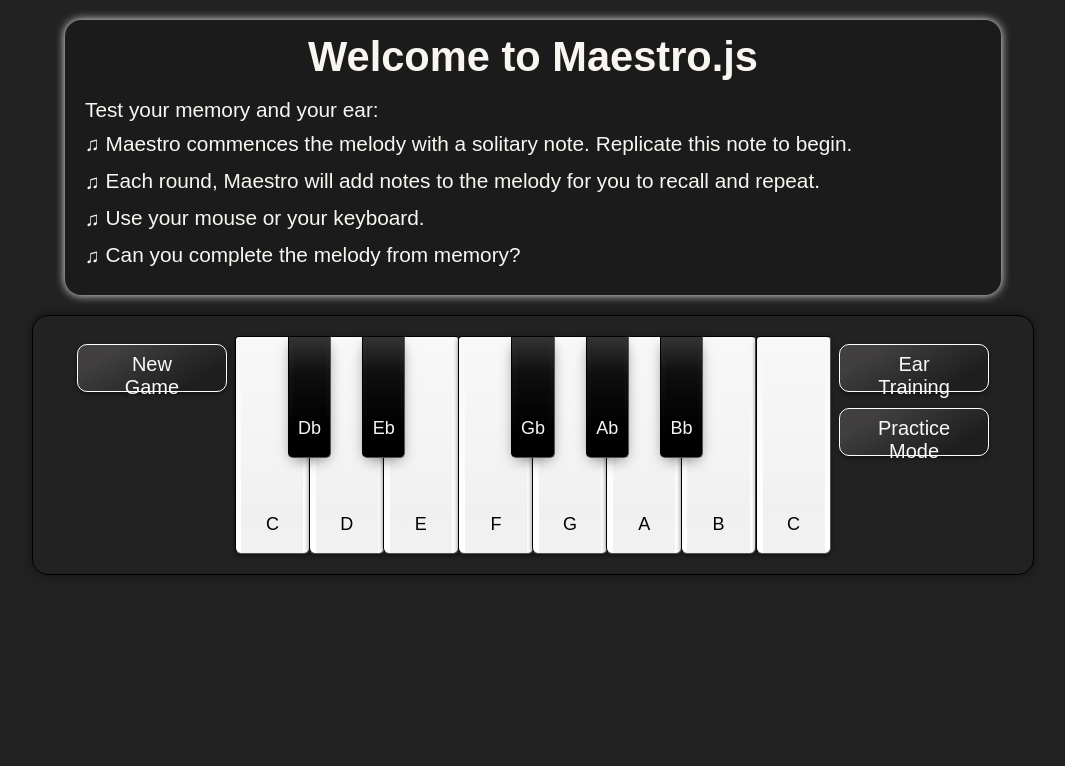
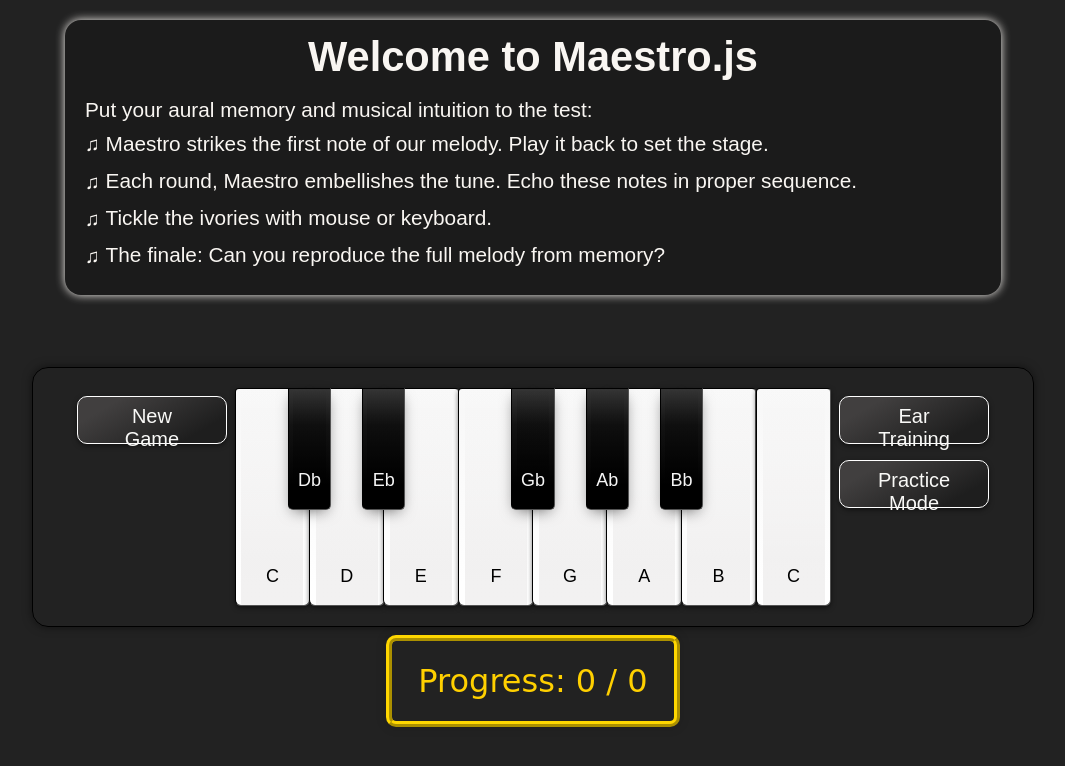
Before and after one commit to LetsGitFunky/Maestro.js, a website built with webpack: page index.html in a window 1280 px wide. Shown: the whole page, without its empty margins (107-1172 px from the left). Built offline with nearby package versions, Linux system fonts and the light colour scheme; files whose address does not match are found by name.

Commit message:
stylized .note-count, rephrase instructions and make .body a grid.

```diff
--- a/index.html
+++ b/index.html
@@ -9,26 +9,31 @@
     <script src="./dist/main.js"></script>
     <!-- <script src="./src/index.js"></script> -->
 
-    <title>Musical Memory Game</title>
+    <title>Maestro.js</title>
   </head>
 
   <body>
-    <div id="message" class="message"></div>
+    <div class="top-section">
 
       <section id="instructions">
         <h2>Welcome to Maestro.js</h2>
-      <p>Test your memory and your ear:</p>
+        <p>Put your aural memory and musical intuition to the test:</p>
         <ul>
-        <li>Maestro commences the melody with a solitary note. Replicate this note to begin.</li>
-        <li>Each round, Maestro will add notes to the melody for you to recall and repeat.</li>
-        <li>Use your mouse or your keyboard.</li>
-        <li>Can you complete the melody from memory?</li>
+          <li>Maestro strikes the first note of our melody. Play it back to set the stage.</li>
+          <li>Each round, Maestro embellishes the tune. Echo these notes in proper sequence.</li>
+          <li>Tickle the ivories with mouse or keyboard. </li>
+          <li>The finale: Can you reproduce the full melody from memory?</li>
         </ul>
       </section>
 
+      <div id="message" class="message"></div>
+    </div>
+
     <div class="piano-container">
       <div id="piano">
+        <div class="button-column">
           <button id="new-game" class="piano-button">New Game</button>
+        </div>
         <div id="C4" class="white-key piano-key"><span id="C4" class="note-name">C</span></div>
         <div id="Db4" class="black-key piano-key"><span id="Db4" class="note-name black-name">Db</span></div>
         <div id="D4" class="white-key piano-key"><span id="D4" class="note-name">D</span></div>
@@ -47,7 +52,12 @@
           <button id="practice-mode" class="piano-button">Practice Mode</button>
         </div>
       </div>
+      <div id="note-count" class="note-count">Progress: 0 / 0</div>
     </div>
+    <!-- <div class="diagram-container">
+      <img id="keyboard-diagram" src="assets/images/Screenshot 2023-05-29 at 8.03.03 PM (2).png" alt="keyboard-diagram">
+    </div> -->
+
   </body>
 
 </html>
--- a/src/scripts/game.js
+++ b/src/scripts/game.js
@@ -31,11 +31,18 @@ export class Game {
         this.isPracticeMode = !this.isPracticeMode;
     }
 
+    updateNoteCount() {
+        const noteCountElement = document.getElementById('note-count');
+        noteCountElement.textContent = `Progress: ${this.userMelody.length} / ${this.currentMelody.length}`;
+    }
+
+
     startNewGame() {
         let randomIndex = Math.floor(Math.random() * melodies.length); // comment out for youWin testingasdg
         this.currentMelody = melodies[randomIndex]; // comment out for youWin testing
         this.hideMessage();
         this.userMelody = [];
+        this.updateNoteCount();
         this.userMelodyTemp = [];
         this.isPracticeMode = false;
         setTimeout(() => this.playCurrentMelody(), 500);
@@ -67,6 +74,7 @@ export class Game {
                 if (this.userMelodyTemp.length === this.userMelody.length + 1) {
                     // The user successfully entered the sequence, move to the next round
                     this.userMelody = [...this.userMelodyTemp];
+                    this.updateNoteCount();
                     this.userMelodyTemp = []; // Reset temporary melody
 
                     // Check if the user has won the game
--- a/src/styles/main.scss
+++ b/src/styles/main.scss
@@ -1,9 +1,54 @@
 @import "piano.scss";
 @import "_reset.scss";
 
-// body {
-//     background-color: red;
-//   }
+body {
+    display: grid;
+    grid-template-rows: auto auto 1fr;
+    margin: 0;
+    background: #222;
+}
+
+.top-section {
+    display: flex;
+    flex-direction: column;
+    justify-content: center;
+    align-items: center;
+}
+
+#instructions {
+    color: #f9f6f2;
+    background: #1b1b1b;
+    padding: 20px;
+    border-radius: 16px;
+    width: 70%;
+    height: 70%;
+    overflow: auto;
+    margin: 20px auto;
+    font-family: Arial, Helvetica, sans-serif;
+    font-size: 1.3em;
+    line-height: 1.6em;
+    box-shadow: 0 0 10px #f9f6f2;
+    list-style: none;
+}
+
+#instructions h2 {
+    text-align: center;
+    font-size: 2em;
+    margin-bottom: 20px;
+    font-weight: bold;
+}
+
+#instructions li {
+    margin-bottom: 2px;
+    padding-left: 20px;
+    text-indent: -20px;
+}
+
+#instructions li:before {
+    content: "♫ ";
+    font-size: 20px;
+    vertical-align: middle;
+}
 
 // victory message
 @keyframes fadein {
@@ -14,10 +59,10 @@
 .message {
 opacity: 0;
 transition: opacity 2s;
-    position: fixed;
-    bottom: 10%;
-    left: 50%;
-    transform: translateX(-50%);
+position: relative;
+bottom: unset;
+left: unset;
+transform: unset;
 font-size: 2.2vw;
 font-family: cursive;
 text-align: center;
@@ -27,11 +72,18 @@
 border-radius: 10px;
 box-shadow: 0px 0px 10px 2px rgba(0,0,0,0.1);
 z-index: 4;
+align-self: center;
 }
 
 .message.show {
 animation: fadein 2s;
 opacity: 1;
+}
+
+.piano-container {
+    display: flex;
+    flex-direction: column;
+    align-items: center;
 }
 
 .piano-button {
@@ -67,36 +119,39 @@
     flex-direction: column;
 }
 
-
-#instructions {
-    color: #f9f6f2;
-    background: #1b1b1b;
-    padding: 20px;
-    border-radius: 16px;
-    width: 70%;
-    margin: 20px auto;
-    font-family: Arial, Helvetica, sans-serif;
-    font-size: 1.3em;
-    line-height: 1.6em;
-    box-shadow: 0 0 10px #f9f6f2;
-    list-style: none;
+.note-count {
+    display: block;
+    background-image: url("../assets/images/ebony.jpg");
+    border: 6px ridge gold;
+    color: #ffd000;
+    padding-top: 3vh;
+    padding-bottom: 1vh;
+    padding-left: 2vw;
+    padding-right: 2vw;
+    margin: 1vh;
+    border-radius: 10px;
+    text-align: center;
+    text-decoration: none;
+    font-size: 2em;
+    font-family: cursive;
+    box-shadow: 0px 0px 10px 2px rgba(0,0,0,0.1);
+    width: 18vw;
+    max-width: 280px;
+    height: 6vh;
 }
 
-#instructions h2 {
-    text-align: center;
-    font-size: 2em;
-    margin-bottom: 20px;
-    font-weight: bold;
-}
 
-#instructions li {
-    margin-bottom: 2px;
-    padding-left: 20px;
-    text-indent: -20px;
-}
 
-#instructions li:before {
-    content: "♫ ";
-    font-size: 20px;
-    vertical-align: middle;
-}
+
+// .diagram-container {
+    //     display: flex;
+    //     justify-content: center;
+    //     align-items: center;
+    //     margin-top: 20px;
+    // }
+
+    // #keyboard-diagram {
+        //     margin: auto;
+        //     width: 20%;
+        //     height: auto;
+        // }
```
Also changed, not shown: assets/images/28b64b5d-9fb9-0b99-f4ea-bf1514f77bfb.png (added), assets/images/Screenshot 2023-05-29 at 8.03.03 PM (2).png (added), assets/images/e0069450-9a7e-a7f4-4ca8-2e5d064a16ab.png (added), dist/main.css. Lines whose indentation alone changed are shown as unchanged.
